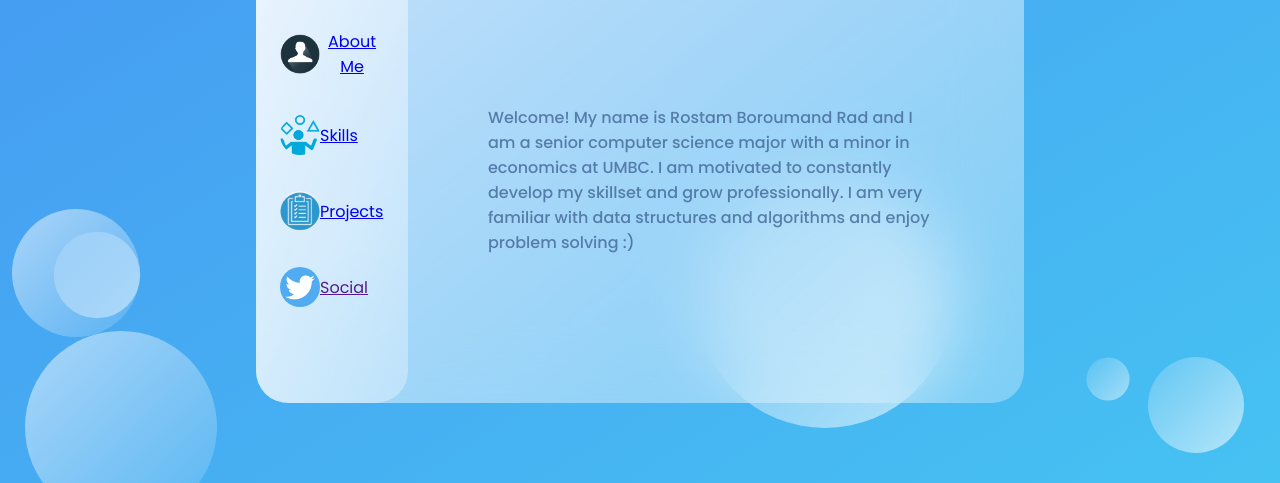
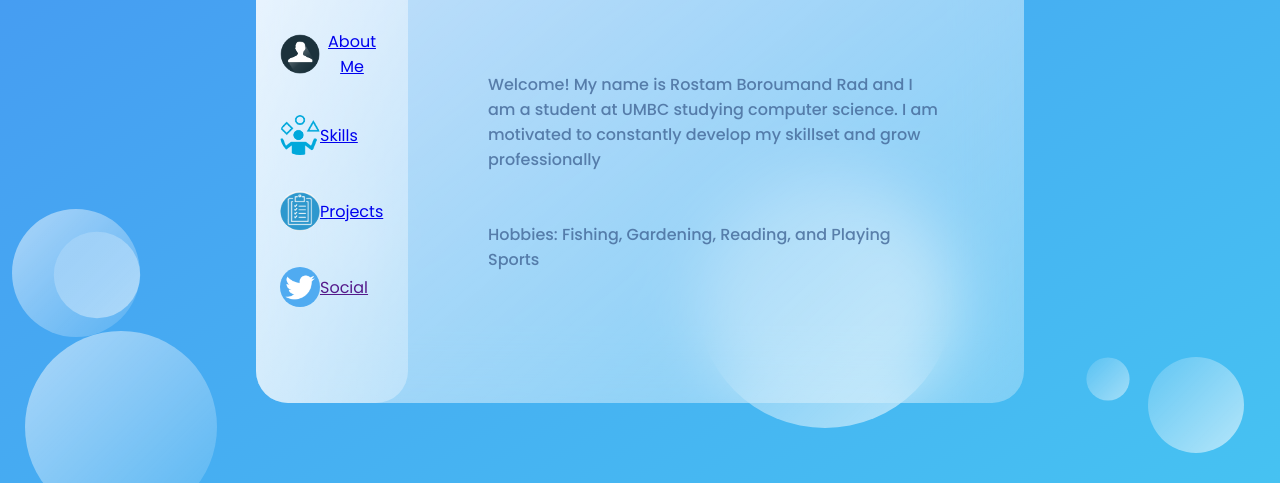
Before and after one commit to Rostam-Rad/rostamrad.github.io, a plain HTML site: page index.html in a window 1280 px wide. Shown: the part 317-800 px from the top of the page. Drawn offline with Linux system fonts and the light colour scheme.

Commit message:
Add files via upload

```diff
--- a/index.html
+++ b/index.html
@@ -63,7 +63,8 @@
             <h1>Search</h1>
             <input type="text" />
           </div>
-          <p>Welcome! My name is Rostam Boroumand Rad and I am a senior computer science major with a minor in economics at UMBC. I am motivated to constantly develop my skillset and grow professionally. I am very familiar with data structures and algorithms and enjoy problem solving :) </p>
+          <p>Welcome! My name is Rostam Boroumand Rad and I am a student at UMBC studying computer science. I am motivated to constantly develop my skillset and grow professionally </p>
+          <p>Hobbies: Fishing, Gardening, Reading, and Playing Sports</p>
         </div>
       </section>
 
```
